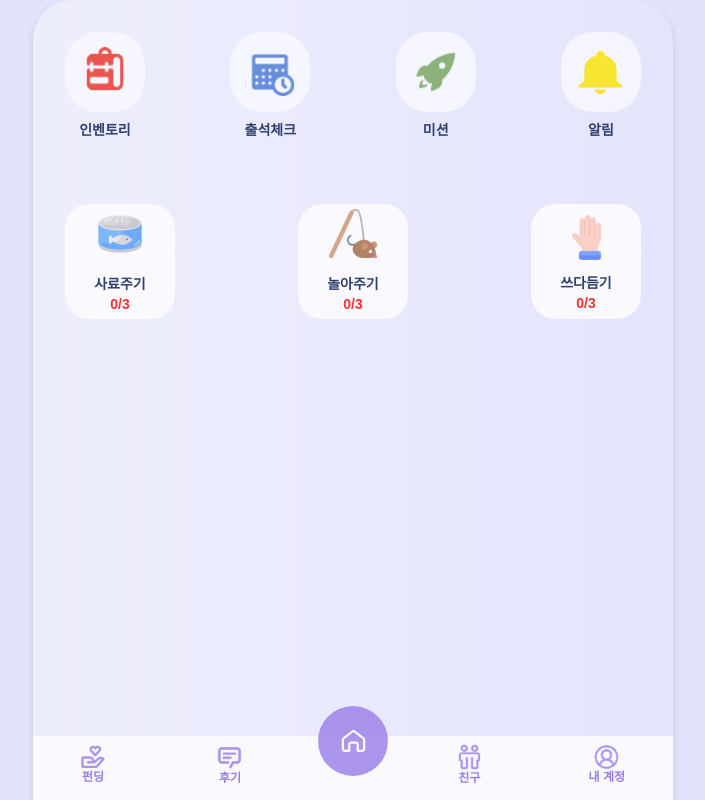
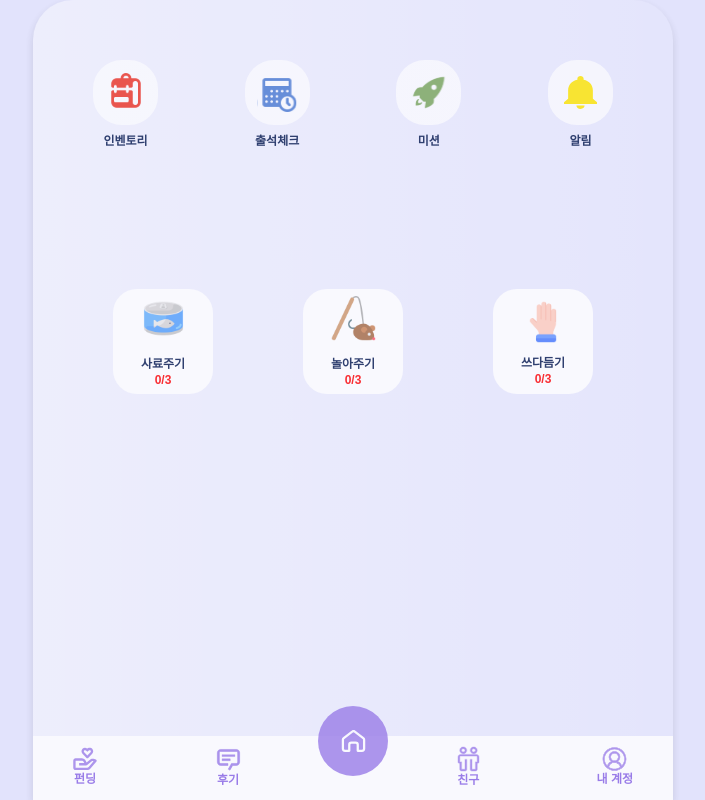
Before and after one commit to 2025-Advanced-Capstone-Chaeum/FE, a Next.js app: page / in a window 1280 px wide. Shown: the whole page, without its empty margins (287-992 px from the left). Built offline with nearby package versions, Linux system fonts and the light colour scheme; a web font is replaced by a local one.

Commit message:
refactor: TopMenu, BottomMenu 스타일 조정

```diff
--- a/src/components/main/BottomMenu.tsx
+++ b/src/components/main/BottomMenu.tsx
@@ -9,29 +9,29 @@ const BottomMenu = () => {
       src: "/assets/icons/feed.svg",
       alt: "Feed",
       label: "사료주기",
-      width: 50,
-      height: 50,
+      width: 45,
+      height: 45,
     },
     {
       id: 2,
       src: "/assets/icons/play.svg",
       alt: "Play",
       label: "놀아주기",
-      width: 50,
-      height: 50,
+      width: 45,
+      height: 45,
     },
     {
       id: 3,
       src: "/assets/icons/stroke.svg",
       alt: "Stroke",
       label: "쓰다듬기",
-      width: 55,
-      height: 50,
+      width: 50,
+      height: 45,
     },
   ];
 
   return (
-    <div className="flex p-4 sm:p-6 md:p-8 justify-between">
+    <div className="flex p-5 sm:p-12 md:p-20 justify-between">
       {menuItems.map((item) => (
         <Button
           variant="soft"
@@ -46,11 +46,11 @@ const BottomMenu = () => {
             height={item.height}
           />
           <div className={`flex flex-col ${item.id !== 3 ? "pt-[7px]" : "pt-0"}`}>
-            <span className="font-semibold text-sm text-secondary">
+            <span className="font-semibold text-xs text-secondary">
               {item.label}
             </span>
 
-            <span className="font-semibold text-sm text-accent">0/3</span>
+            <span className="font-semibold text-xs text-accent">0/3</span>
           </div>
         </Button>
       ))}
--- a/src/components/main/TopMenu.tsx
+++ b/src/components/main/TopMenu.tsx
@@ -9,37 +9,37 @@ const TopMenu = () => {
       src: "/assets/icons/inventory.svg",
       alt: "Inventory",
       label: "인벤토리",
-      width: 50,
-      height: 50,
+      width: 40,
+      height: 40,
     },
     {
       id: 2,
       src: "/assets/icons/calendar.svg",
       alt: "Calendar",
       label: "출석체크",
-      width: 50,
-      height: 50,
+      width: 40,
+      height: 40,
     },
     {
       id: 3,
       src: "/assets/icons/mission.svg",
       alt: "Mission",
       label: "미션",
-      width: 50,
-      height: 50,
+      width: 40,
+      height: 40,
     },
     {
       id: 4,
       src: "/assets/icons/alarm.svg",
       alt: "Alarm",
       label: "알림",
-      width: 43,
-      height: 43,
+      width: 33,
+      height: 33,
     },
   ];
 
   return (
-    <div className="flex p-4 sm:p-6 md:p-8 justify-between">
+    <div className="flex p-7 sm:p-10 md:p-15 justify-between">
       {menuItems.map((item) => (
         <div className="flex flex-col items-center gap-2" key={item.id}>
           <Button variant="ghost" size="sm">
@@ -50,7 +50,7 @@ const TopMenu = () => {
               height={item.height}
             />
           </Button>
-          <span className="font-semibold text-sm text-secondary">
+          <span className="font-semibold text-xs text-secondary">
             {item.label}
           </span>
         </div>
--- a/src/components/ui/NavigationBar.tsx
+++ b/src/components/ui/NavigationBar.tsx
@@ -26,7 +26,7 @@ const NavigationBar = () => {
         <Image src="/assets/icons/home.svg" alt="Home" width={25} height={26} />
       </div>
       <div className="flex w-full">
-        <div className="flex w-[45%] pl-12 pt-2 justify-between">
+        <div className="flex w-[45%] pl-10 pt-2.5 justify-between">
         {navItems.slice(0, 2).map((item) => (
             <div
               key={item.id}
@@ -45,7 +45,7 @@ const NavigationBar = () => {
           ))}
         </div>
         <div className="flex w-full justify-end">
-          <div className="flex w-1/2 pr-12 pt-2 justify-between">
+          <div className="flex w-1/2 pr-10 pt-2.5 justify-between">
           {navItems.slice(2, 4).map((item) => (
               <div
                 key={item.id}
--- a/src/components/ui/button.tsx
+++ b/src/components/ui/button.tsx
@@ -18,8 +18,8 @@ const buttonVariants = cva(
       },
       size: {
         default: "h-9 px-4 py-2 has-[>svg]:px-3",
-        sm: "w-[80px] h-[80px] rounded-4xl",
-        lg: "w-[110px] h-[115px] rounded-3xl has-[>svg]:px-4",
+        sm: "w-[65px] h-[65px] rounded-[1.8rem]",
+        lg: "w-[100px] h-[105px] rounded-3xl has-[>svg]:px-4",
         icon: "size-9",
       },
     },
```
